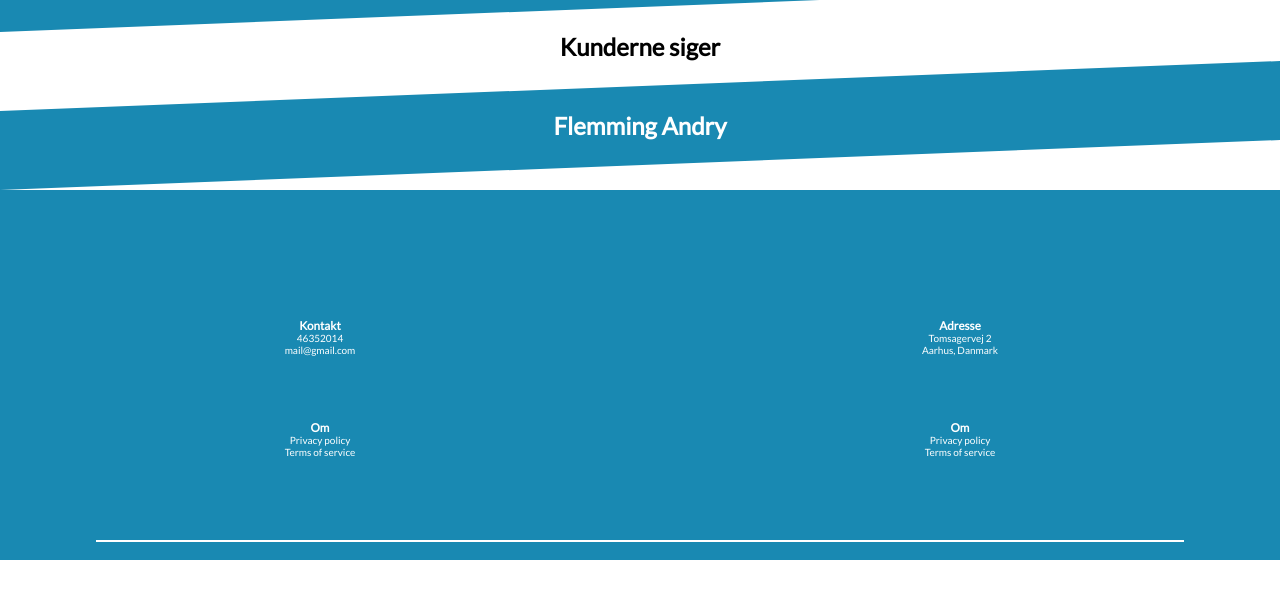
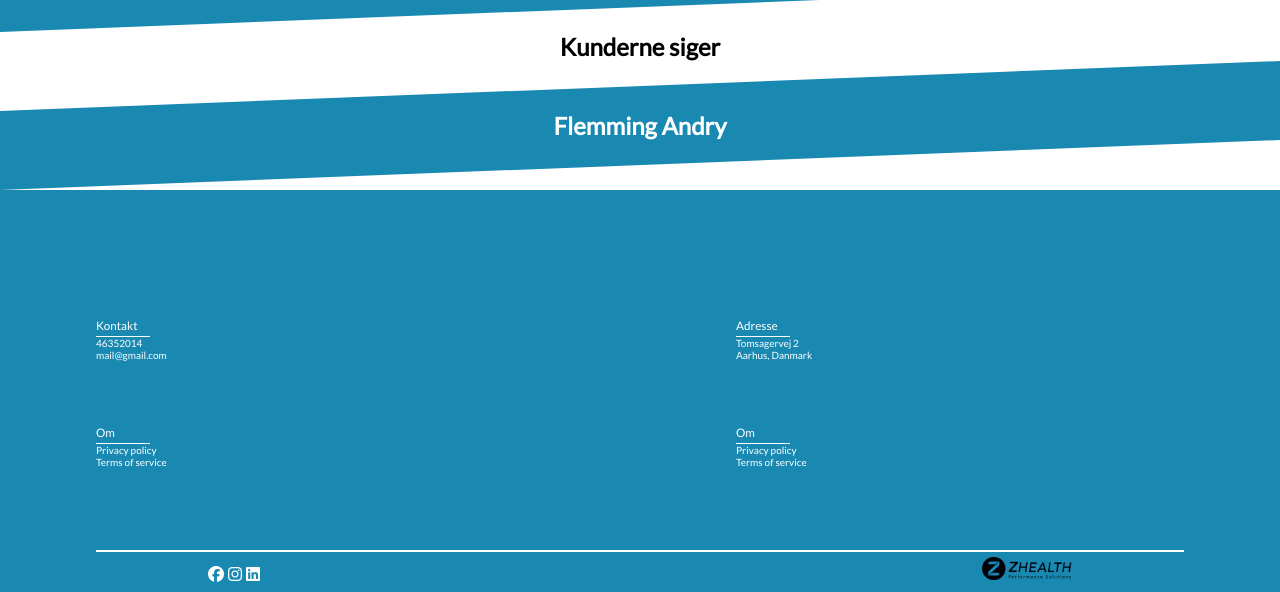
Before and after one commit to kunnerup/andry.dk, a plain HTML site: page index.html in a window 1280 px wide. Shown: the part 1140-1732 px from the top of the page. Before the commit the page ends 1700 px from the top, so only its background shows below. Drawn offline with Linux system fonts and the light colour scheme.

Commit message:
footer some og underline

```diff
--- a/css/style.css
+++ b/css/style.css
@@ -175,20 +175,51 @@ flex-direction: column;
 padding-top: 5%;
     width: 35%;
 color: white;
+
+
+}
+h3 {
+    font-weight: 300;
+    display: inline-block;
+    padding-bottom: 5px;
+    position: relative;
+    text-align: left;
+}
+h3:before{
+    content: "";
+    position: absolute;
+    width: 12%;
+    height: 1px;
+    bottom: 0;
+    left: 0;
+    border-bottom: 1px solid white;
 }
 
+footer ul {
+    list-style-type: none;
+    text-align: left;
 
-footer ul{
-    list-style-type: none;
 }
 
 #some{
     width: 85%;
+    height: 10%;
     margin: auto;
       background-color: #1989B2;
     border-top: white solid 2px;
 }
-
+#some i{
+    padding-top: 1px;
+    padding-bottom: 10px;
+    position: relative;
+    right: 33%;
+}
+#some img{
+    width: 90px;
+    position: relative;
+    right: -33%;
+    padding-top: 5px
+}
 /*------------------------TABLET----------------------------*/
 @media screen and (min-width: 768px) {
 #calltoa {
--- a/index.html
+++ b/index.html
@@ -11,6 +11,7 @@
   <script src="js/jquery-3.4.1.min.js"></script>
   <link rel="stylesheet" href="css/style.css">
   <link href="https://fonts.googleapis.com/css?family=Lato&display=swap" rel="stylesheet">
+    <script src="https://kit.fontawesome.com/530a8daa62.js" crossorigin="anonymous"></script>
 </head>
 
 <body>
@@ -97,6 +98,10 @@
   <div class="bluesection">
     <br>
     <div id="some">
+    <i class="fab fa-facebook"></i>
+        <i class="fab fa-instagram"></i>
+        <i class="fab fa-linkedin"></i>
+<img src="images/Z-Health.png">
 <br>
     </div>
 
```
Also changed, not shown: images/Z-Health.png (added), 1 other file.
